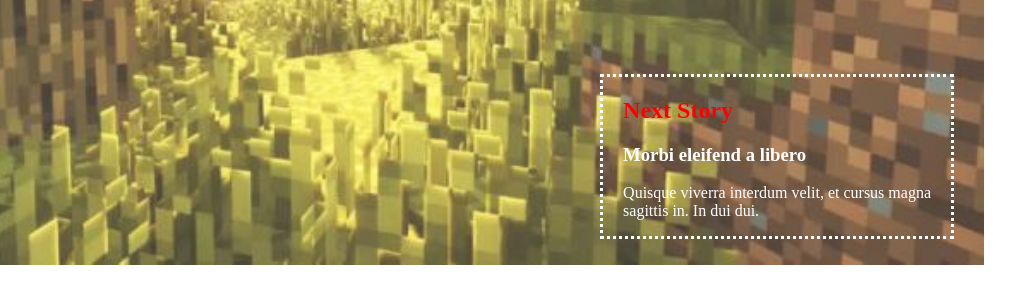
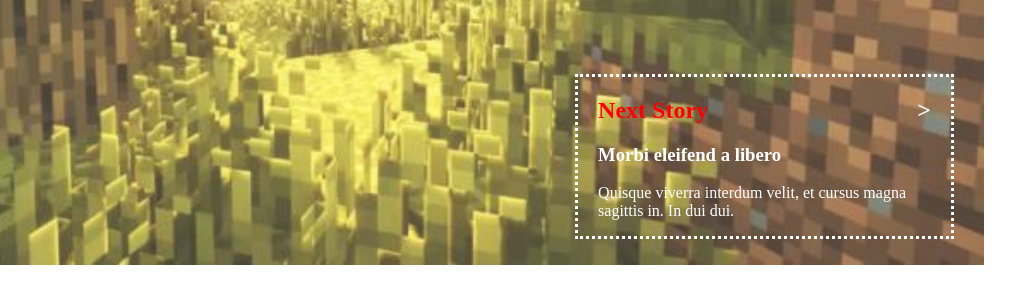
Before and after one commit to YongMingg/Project, a plain HTML site: page week7/exercise1.html in a window 1280 px wide. Shown: the part 456-760 px from the top of the page, 256-1280 px from the left. Drawn offline with Linux system fonts and the light colour scheme.

Commit message:
optimize_exercise1

```diff
--- a/week7/css/exercise1.css
+++ b/week7/css/exercise1.css
@@ -80,10 +80,15 @@ body {
     bottom: 30px;
     border: dotted 3px white;
     padding-left: 20px;
-    padding-right: 20px;
+    padding-right: 45px;
     color: white;
 }
 
-#describe h2 {
+#next_story {
     color: red;
 }
+
+#arrow {
+    position: absolute;
+    right: 20px;
+}
--- a/week7/exercise1.html
+++ b/week7/exercise1.html
@@ -43,7 +43,10 @@
         </div>
 
         <div id="describe">
-            <h2>Next Story</h2>
+            <div id="arrow">
+                <h2>></h2>
+            </div>
+            <h2 id="next_story">Next Story</h2>
             <h3>Morbi eleifend a libero</h3>
             <p>Quisque viverra interdum velit, et cursus magna <br> sagittis in. In dui dui.</p>
         </div>
```
